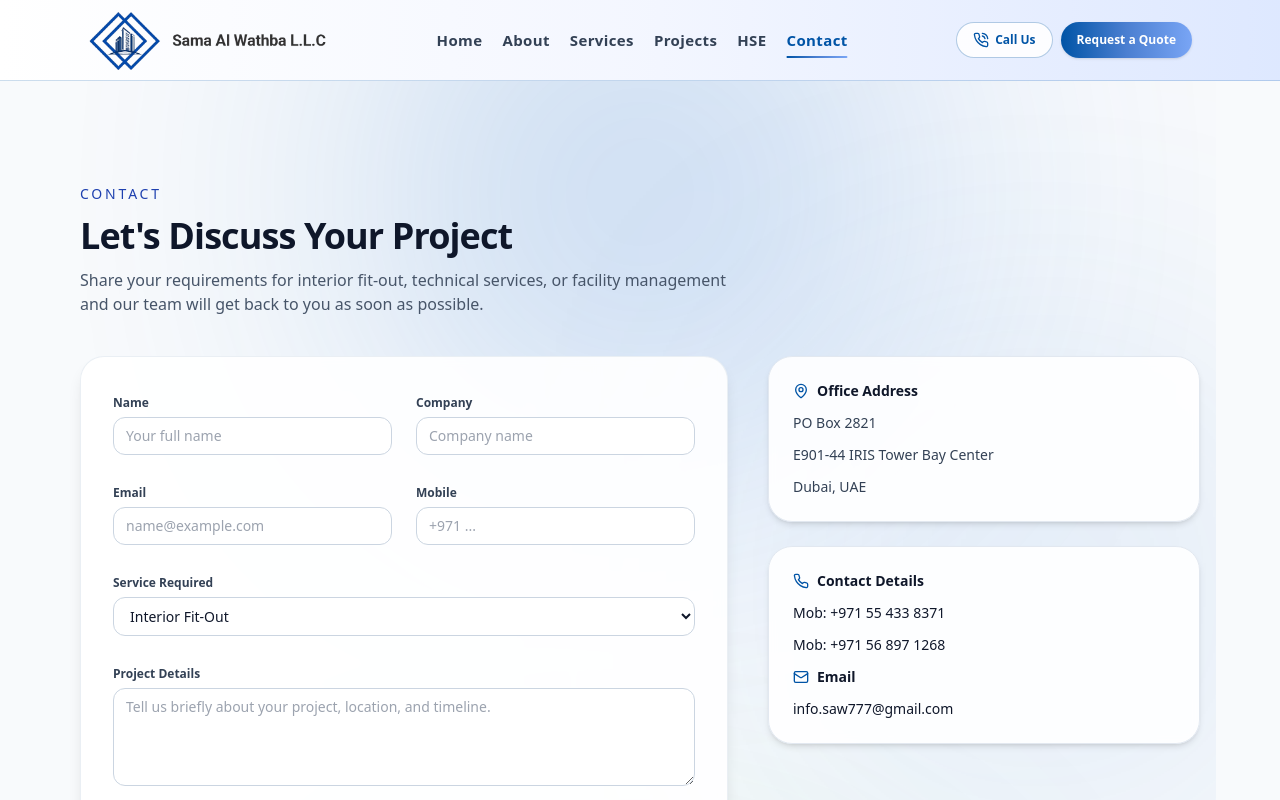
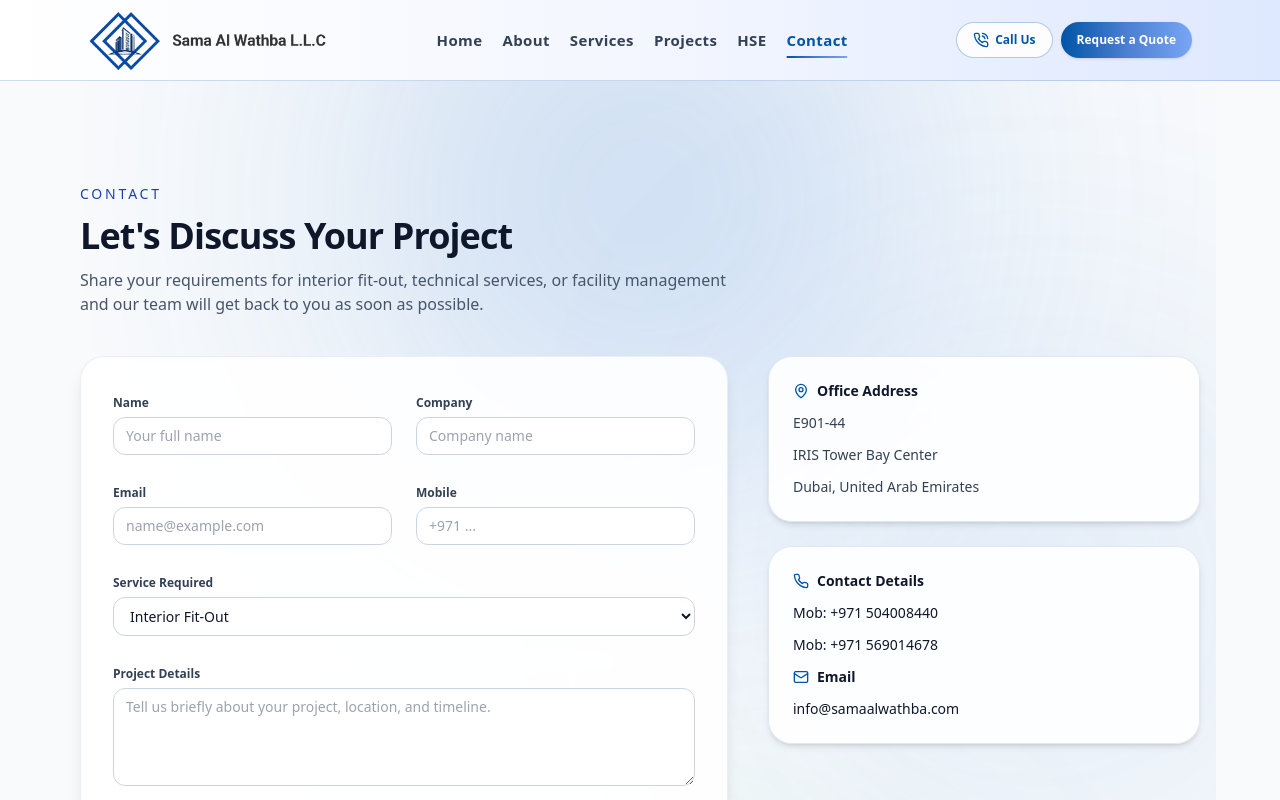
Before and after one commit to pvsameerpvs/sama-al-wathba-technicalservices-web, a Next.js app: page /contact in a window 1280 px wide. Shown: the top 800 px of the page. Built offline with nearby package versions, Linux system fonts and the light colour scheme.

Commit message:
fix: contact details

```diff
--- a/app/contact/page.tsx
+++ b/app/contact/page.tsx
@@ -143,11 +143,12 @@ export default function ContactPage() {
               <MapPin className="h-4 w-4 text-[#0054A6]" />
               Office Address
             </h2>
-            <p className="text-sm text-slate-700">PO Box 2821</p>
+            <p className="text-sm text-slate-700">E901-44</p>
             <p className="text-sm text-slate-700">
-              E901-44 IRIS Tower Bay Center
+              IRIS Tower Bay Center
+
             </p>
-            <p className="text-sm text-slate-700"> Dubai, UAE</p>
+            <p className="text-sm text-slate-700">Dubai, United Arab Emirates</p>
           </div>
 
           {/* Contact */}
@@ -159,14 +160,14 @@ export default function ContactPage() {
               <Phone className="h-4 w-4 text-[#0054A6]" />
               Contact Details
             </h2>
-            <p className="text-sm">Mob: +971 55 433 8371</p>
-            <p className="text-sm">Mob: +971 56 897 1268</p>
+            <p className="text-sm">Mob: +971 504008440</p>
+            <p className="text-sm">Mob: +971 569014678</p>
 
             <h2 className="text-sm font-semibold mt-4 text-slate-900 flex items-center gap-2">
               <Mail className="h-4 w-4 text-[#0054A6]" />
               Email
             </h2>
-            <p className="text-sm">info.saw777@gmail.com</p>
+            <p className="text-sm">info@samaalwathba.com</p>
           </div>
         </aside>
       </div>
--- a/components/footer.tsx
+++ b/components/footer.tsx
@@ -154,7 +154,7 @@ export function Footer() {
                   href="mailto:lg.samaalwathbi@hotmail.com"
                   className="hover:text-brand-yellow underline underline-offset-2"
                 >
-                  info.saw777@gmail.com
+                 info@samaalwathba.com
                 </Link>
               </p>
             </div>
```
